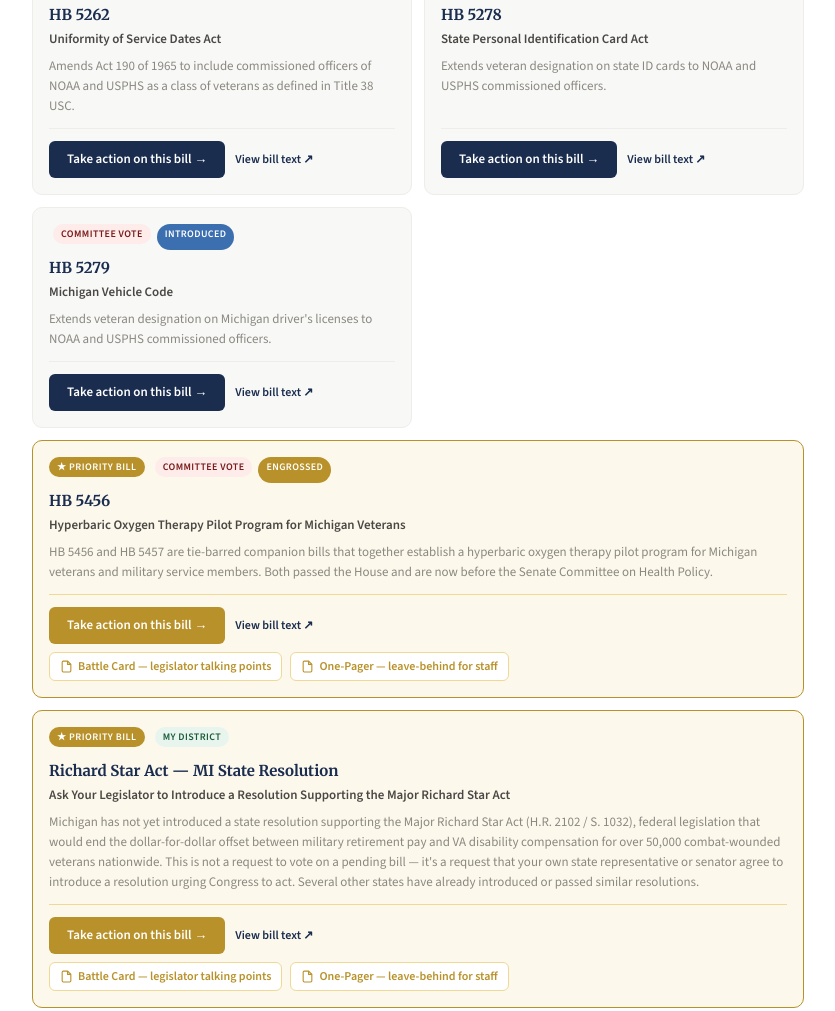
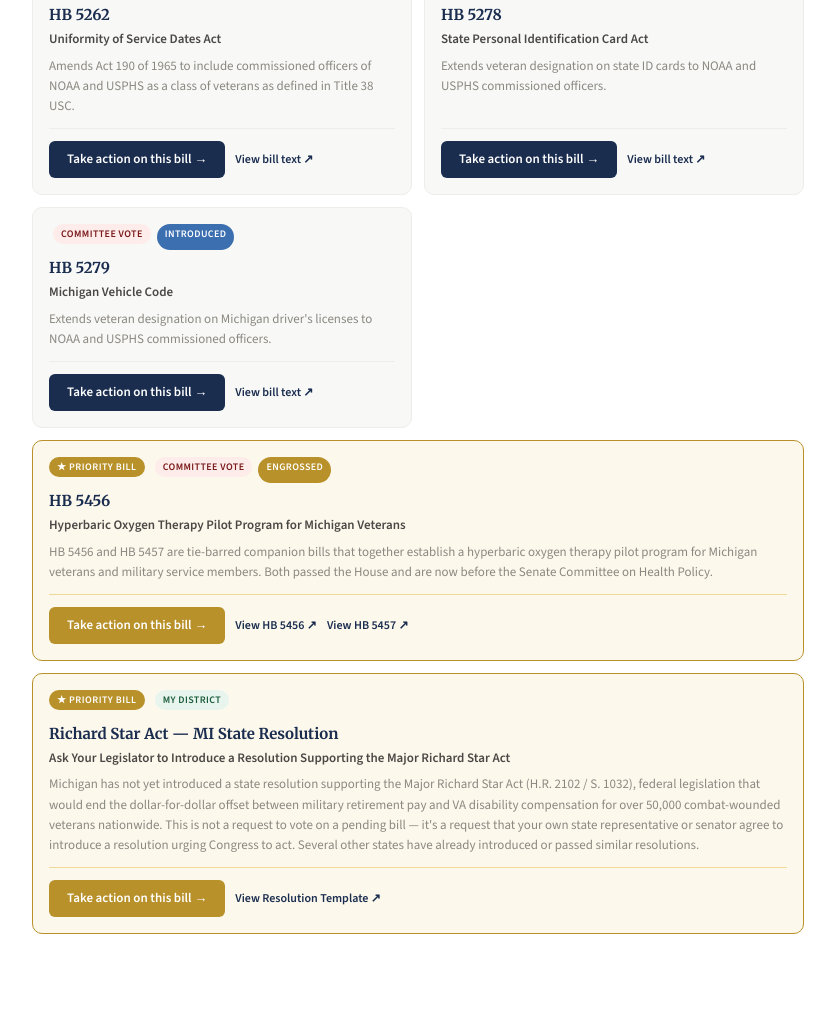
Before and after one commit to moaa-mcoc/LAC, a plain HTML site: page index.html in a window 1280 px wide. Shown: the part 1560-2571 px from the top of the page, without its empty margins (222-1057 px from the left). Drawn offline with nearby package versions, Linux system fonts and the light colour scheme.

```diff
--- a/index.html
+++ b/index.html
@@ -302,6 +302,7 @@ body { font-family: 'Source Sans 3', sans-serif; font-size: 15px; color: var(--t
 
 </div><!-- end .page -->
 
+<script src="lac-fallback-data.js"></script>
 <script>
 // ─── Constants ───────────────────────────────────────────────────
 const LAC_CONFIG_URL      = 'lac-config.json';
@@ -325,14 +326,9 @@ function storeLocalMetric(event_name, params){
 }
 function getLocalMetrics(){ try { return JSON.parse(localStorage.getItem(LAC_METRICS_KEY) || '[]'); } catch(e){ return []; } }
 
-// ─── Bill data (in-code fallbacks; overridden by lac-config.json) ─
-let STATE_BILLS = [
-  { id:1, code:'HB 5280', priority:true, target:'committee', districts:['71','52','83','102','14'], committeeLabel:'House Committee on Government Operations — send to each member', short:'Income Tax Act — retirement pay equity', desc:'Extends Michigan retirement tax fairness to active duty, retired officers, and surviving spouses of USPHS and NOAA Commissioned Corps.', url:'https://legislature.mi.gov/Bills/Bill?ObjectName=2025-HB-5280', relatedFederal:null, subject:'Support for HB 5280', body:'Dear Representative [LAST_NAME],\n\nI am writing to respectfully request your support for HB 5280, which would extend Michigan retirement tax fairness to active duty, retired officers, and surviving spouses of the United States Public Health Service (USPHS) and National Oceanic and Atmospheric Administration (NOAA) Commissioned Corps.\n\nThese individuals are members of the uniformed services of the United States and are recognized as veterans by the Department of Veterans Affairs. HB 5280 is a narrow, fiscally responsible measure that simply ensures equal treatment among federally recognized uniformed services retirees.\n\nI respectfully ask that you support HB 5280 and assist in advancing the bill through the House Government Operations Committee.\n\nRespectfully,\n[FULL_NAME]\n[CITY], Michigan\nMember, [CHAPTER]' },
-  { id:2, code:'HB 5262', priority:false, target:'committee', districts:['71','52','83','102','14'], committeeLabel:'House Committee on Government Operations — send to each member', short:'Uniformity of Service Dates Act', desc:'Amends Act 190 of 1965 to include commissioned officers of NOAA and USPHS as a class of veterans as defined in Title 38 USC.', url:'https://www.legislature.mi.gov/documents/2025-2026/billintroduced/House/pdf/2025-HIB-5262.pdf', relatedFederal:null, subject:'Support for HB 5262 — Veteran Recognition for NOAA & USPHS Officers', body:'Dear Representative [LAST_NAME],\n\nI am writing to urge your support for HB 5262, which would amend Act 190 of 1965 to include commissioned officers of NOAA and the USPHS as a class of veterans, consistent with the federal definition under Title 38 of the United States Code.\n\nHB 5262 is a straightforward alignment of Michigan law with existing federal standards. I respectfully ask for your support in advancing this bill through committee.\n\nRespectfully,\n[FULL_NAME]\n[CITY], Michigan\nMember, [CHAPTER]' },
-  { id:3, code:'HB 5278', priority:false, target:'committee', districts:['71','52','83','102','14'], committeeLabel:'House Committee on Government Operations — send to each member', short:'State Personal Identification Card Act', desc:'Extends veteran designation on state ID cards to NOAA and USPHS commissioned officers.', url:'https://www.legislature.mi.gov/documents/2025-2026/billintroduced/House/pdf/2025-HIB-5278.pdf', relatedFederal:null, subject:'Support for HB 5278 — Veteran ID Recognition for NOAA & USPHS Officers', body:'Dear Representative [LAST_NAME],\n\nI am writing to ask for your support of HB 5278, which would extend the veteran designation on Michigan state identification cards to commissioned officers of NOAA and the USPHS.\n\nI respectfully request your support in moving HB 5278 forward in the House Government Operations Committee.\n\nRespectfully,\n[FULL_NAME]\n[CITY], Michigan\nMember, [CHAPTER]' },
-  { id:4, code:'HB 5279', priority:false, target:'committee', districts:['71','52','83','102','14'], committeeLabel:'House Committee on Government Operations — send to each member', short:'Michigan Vehicle Code', desc:"Extends veteran designation on Michigan driver's licenses to NOAA and USPHS commissioned officers.", url:'https://www.legislature.mi.gov/documents/2025-2026/billintroduced/House/pdf/2025-HIB-5279.pdf', relatedFederal:null, subject:"Support for HB 5279 — Veteran Driver's License Recognition for NOAA & USPHS Officers", body:"Dear Representative [LAST_NAME],\n\nI am writing to request your support for HB 5279, which would extend the veteran designation on Michigan driver's licenses to commissioned officers of NOAA and the USPHS.\n\nI ask that you support HB 5279 and help advance it through the House Government Operations Committee.\n\nRespectfully,\n[FULL_NAME]\n[CITY], Michigan\nMember, [CHAPTER]" }
-];
-let FEDERAL_BILLS = [];
+// ─── Bill data ───────────────────────────────────────────────────
+// STATE_BILLS / FEDERAL_BILLS fallbacks are declared in lac-fallback-data.js
+// (loaded just above this block) and overridden by lac-config.json at runtime.
 let ALERTS = [];
 let BILL_STATUS = null; // populated from bills.json (LegiScan)
 
@@ -400,6 +396,15 @@ function renderBillTracker(){
 }
 
 // ─── Showcase renderer ────────────────────────────────────────────
+// All bill-text links for a bill: url (+ url2/url3 for packaged/tie-barred bills)
+function billLinks(b){
+  const out = [];
+  if(b.url)  out.push({ url:b.url,  label: b.urlLabel  || (b.code2 || b.url2 ? `View ${b.code.split(' · ')[0]} ↗` : 'View bill text ↗') });
+  if(b.url2) out.push({ url:b.url2, label: b.url2Label || (b.code2 ? `View ${b.code2} ↗` : 'View bill ↗') });
+  if(b.url3) out.push({ url:b.url3, label: b.url3Label || 'View bill ↗' });
+  return out;
+}
+
 function renderShowcase(){
   const g = document.getElementById('state-showcase-grid');
   if(!g) return;
@@ -445,11 +450,11 @@ function renderShowcase(){
       `<div class="sc-desc">${escapeHtml(b.desc)}</div>` +
       `<div class="sc-actions">` +
       `<a class="sc-take-action" href="${actionUrl}">Take action on this bill →</a>` +
-      `<a class="sc-bill-link" href="${escapeHtml(b.url)}" target="_blank" rel="noopener">View bill text ↗</a>` +
+      billLinks(b).map(l => `<a class="sc-bill-link" href="${escapeHtml(l.url)}" target="_blank" rel="noopener">${escapeHtml(l.label)}</a>`).join('') +
       `</div>` +
-      (b.priority ? `<div class="sc-resources">` +
-        `<a class="sc-resource-link" href="https://www.moaamcoc.com/uploads/1/4/8/4/148483887/hb_5280_battle_card_r2.pdf" target="_blank" rel="noopener">${pdfIcon} Battle Card — legislator talking points</a>` +
-        `<a class="sc-resource-link" href="https://www.moaamcoc.com/uploads/1/4/8/4/148483887/michigan_house_bill_5280_-_one-pager.pdf" target="_blank" rel="noopener">${pdfIcon} One-Pager — leave-behind for staff</a>` +
+      ((b.battleCard || b.onePager) ? `<div class="sc-resources">` +
+        (b.battleCard ? `<a class="sc-resource-link" href="${escapeHtml(b.battleCard)}" target="_blank" rel="noopener">${pdfIcon} Battle Card — legislator talking points</a>` : '') +
+        (b.onePager ? `<a class="sc-resource-link" href="${escapeHtml(b.onePager)}" target="_blank" rel="noopener">${pdfIcon} One-Pager — leave-behind for staff</a>` : '') +
         `</div>` : '');
     g.appendChild(card);
     lacEvent('bill_card_rendered', { tab: 'state', bill_code: b.code });
@@ -478,7 +483,7 @@ function renderFedShowcase(){
       `<div class="sc-desc">${escapeHtml(b.desc)}</div>` +
       `<div class="sc-actions">` +
       `<a class="sc-take-action" href="${actionUrl}">Take action on this bill →</a>` +
-      `<a class="sc-bill-link" href="${escapeHtml(b.url)}" target="_blank" rel="noopener">View bill text ↗</a>` +
+      billLinks(b).map(l => `<a class="sc-bill-link" href="${escapeHtml(l.url)}" target="_blank" rel="noopener">${escapeHtml(l.label)}</a>`).join('') +
       `</div>`;
     g.appendChild(card);
   });
```
